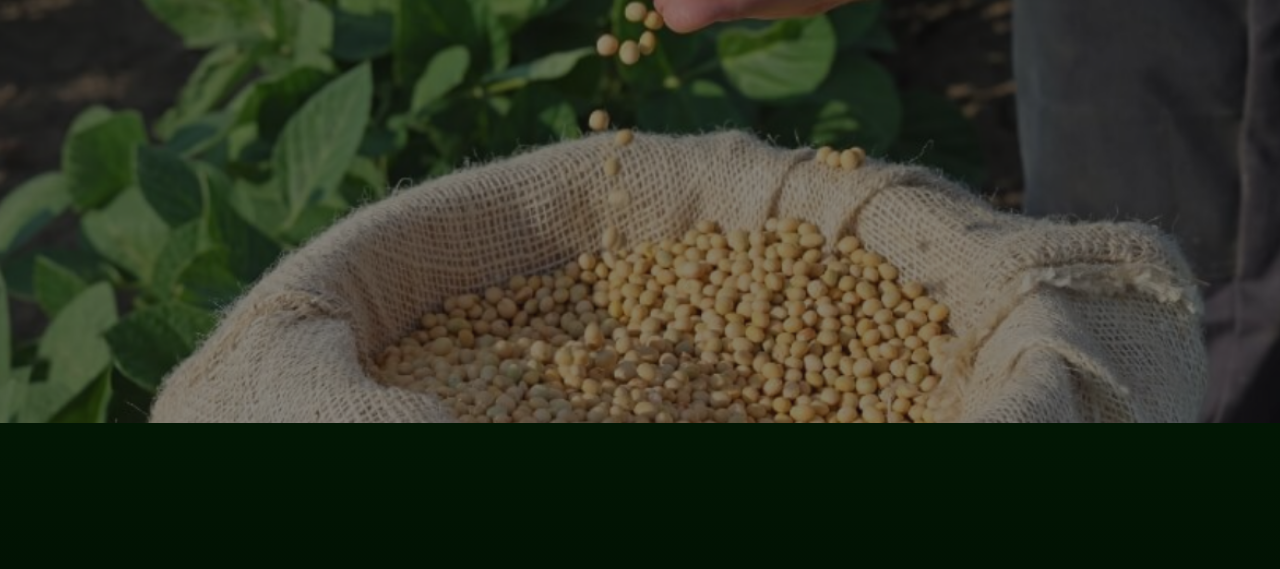
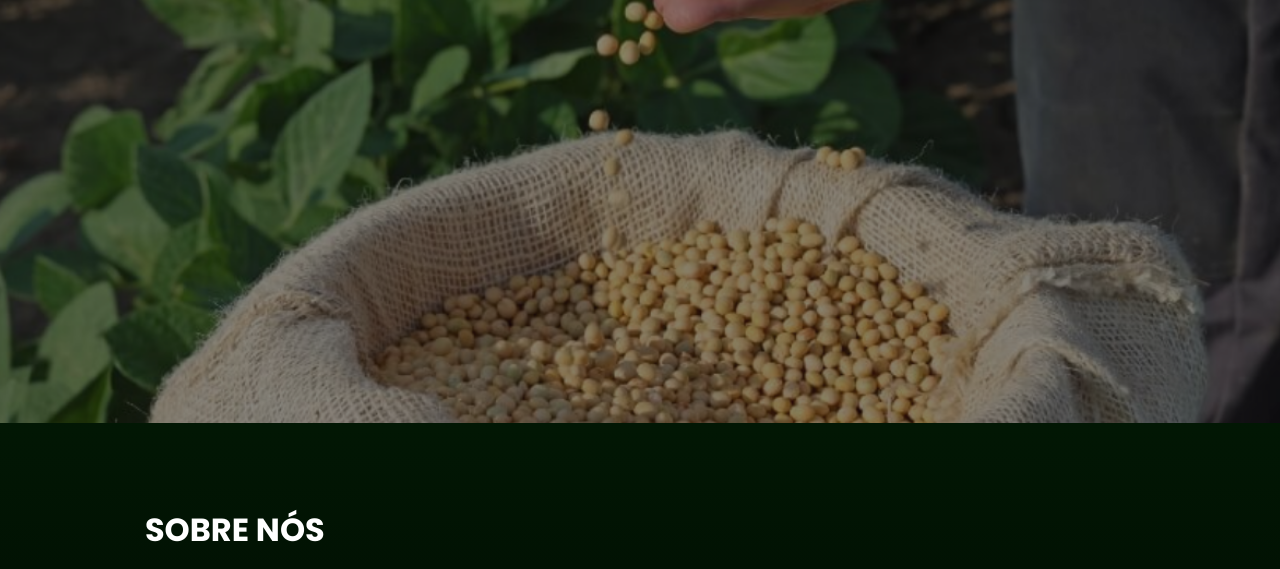
Before and after one commit to 7Sojas/Site-Institucional, a plain HTML site: page website-one-page/index.html in a window 1280 px wide. Shown: the part 377-946 px from the top of the page. Drawn offline with Linux system fonts and the light colour scheme.

Commit message:
Adicionado fonts

```diff
--- a/website-one-page/index.html
+++ b/website-one-page/index.html
@@ -1,11 +1,19 @@
 <!DOCTYPE html>
 <html lang="ptbr">
+
 <head>
     <meta charset="UTF-8">
     <meta name="viewport" content="width=device-width, initial-scale=1.0">
     <title>7SOJAS</title>
     <link rel="stylesheet" href="style.css">
+
+    <link rel="preconnect" href="https://fonts.googleapis.com">
+    <link rel="preconnect" href="https://fonts.gstatic.com" crossorigin>
+    <link
+        href="https://fonts.googleapis.com/css2?family=Poppins:ital,wght@0,100;0,200;0,300;0,400;0,500;0,600;0,700;0,800;0,900;1,100;1,200;1,300;1,400;1,500;1,600;1,700;1,800;1,900&display=swap"
+        rel="stylesheet">
 </head>
+
 <body>
     <div id="sessao_home">
         <ul class="navbar">
@@ -36,7 +44,7 @@
                     com foco na cadeia de armazenamento de sojas.
                 </p>
                 <p>
-                     Nossa missão é ajudar proprietários de silos a alcançarem o máximo potencial de
+                    Nossa missão é ajudar proprietários de silos a alcançarem o máximo potencial de
                     seus silos, com o máximo de eficiência e rentabilidade.
                 </p>
                 <p>
@@ -96,4 +104,5 @@
         </div>
     </div>
 </body>
+
 </html>
--- a/website-one-page/style.css
+++ b/website-one-page/style.css
@@ -4,7 +4,11 @@ body
     margin: 0;
     padding: 0;
     border: 0;
+
+    font-family: 'Poppins', sans-serif;
 }
+
+
 
 #sessao_home
 {
```
